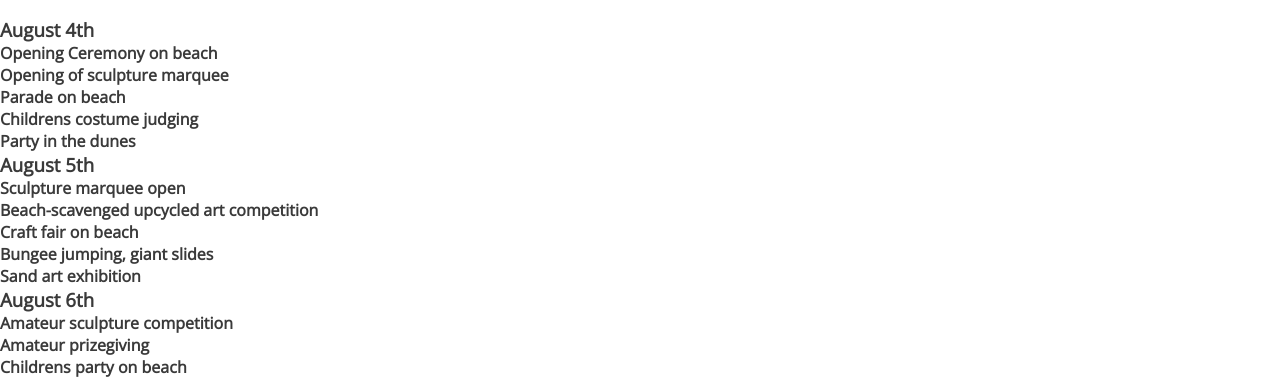
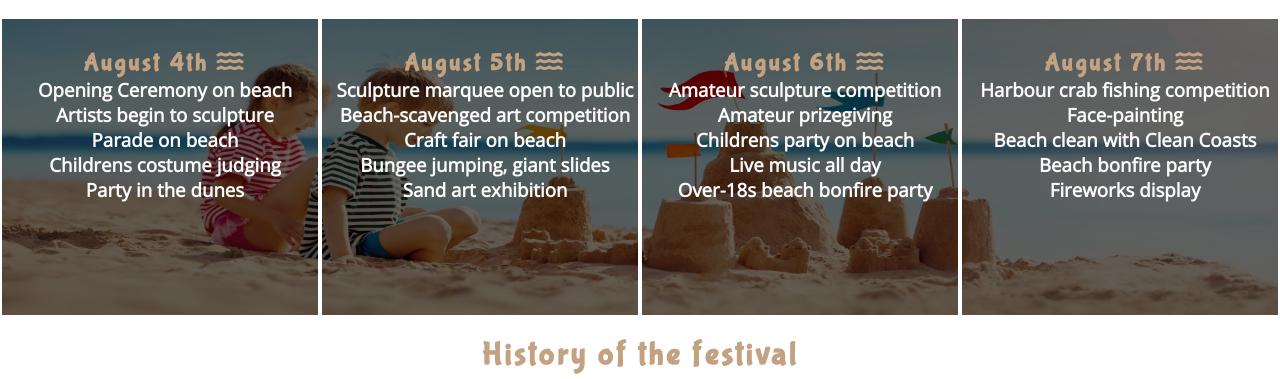
Before and after one commit to ericawall/portfolio-project-1, a plain HTML site: page home.html in a window 1280 px wide. Shown: the part 592-971 px from the top of the page. Drawn offline with nearby package versions, Linux system fonts and the light colour scheme.

Commit message:
Style and complete timetable section

```diff
--- a/assets/css/style.css
+++ b/assets/css/style.css
@@ -125,6 +125,29 @@ h1, h2 {
     position: absolute;
 }
 
+/* Timetable section */
+
+#timetable {
+    background-image: url(../images/timetable-img.webp);
+    background-repeat: no-repeat;
+    background-size: cover;
+    background-position: center;
+    width: 100%;
+    overflow: hidden;
+}
+
+#timetable div {
+    color: #fafafa;
+    background-color: rgba(0, 0, 0, 0.6);
+    width: 25%;
+    height: 300px;
+    float: left;
+    padding: 30px 0 0 10px;
+    text-align: center;
+    border: 2px solid white;
+    box-sizing: border-box;
+
+}
 
 /* History section */
 
--- a/home.html
+++ b/home.html
@@ -50,40 +50,42 @@
     <section>
         <h2 id="info">Festival News</h2>
     </section>
-
     <section>
         <h2 id="info">Timetable of events</h2>
+    </section>
+
+    <section id="timetable">
         <div>
-            <h3>August 4th</h3>
-            <h4>Opening Ceremony on beach</h4>
-            <h4>Opening of sculpture marquee</h4>
-            <h4>Parade on beach</h4>
-            <h4>Childrens costume judging</h4>
-            <h4>Party in the dunes</h4>
+            <h2>August 4th <i class="fas fa-water"></i></h2>
+            <h3>Opening Ceremony on beach</h3>
+            <h3>Artists begin to sculpture</h3>
+            <h3>Parade on beach</h3>
+            <h3>Childrens costume judging</h3>
+            <h3>Party in the dunes</h3>
         </div>
         <div>
-            <h3>August 5th</h3>
-            <h4>Sculpture marquee open</h4>
-            <h4>Beach-scavenged upcycled art competition </h4>
-            <h4>Craft fair on beach</h4>
-            <h4>Bungee jumping, giant slides</h4>
-            <h4>Sand art exhibition</h4>
+            <h2>August 5th <i class="fas fa-water"></i></h2>
+            <h3>Sculpture marquee open to public</h3>
+            <h3>Beach-scavenged art competition </h3>
+            <h3>Craft fair on beach</h3>
+            <h3>Bungee jumping, giant slides</h3>
+            <h3>Sand art exhibition</h3>
         </div>
         <div>
-            <h3>August 6th</h3>
-            <h4>Amateur sculpture competition</h4>
-            <h4>Amateur prizegiving</h4>
-            <h4>Childrens party on beach</h4>
-            <h4>Live music all day</h4>
-            <h4>Over-18s beach bonfire party</h4>
+            <h2>August 6th <i class="fas fa-water"></i></i></h3>
+            <h3>Amateur sculpture competition</h3>
+            <h3>Amateur prizegiving</h3>
+            <h3>Childrens party on beach</h3>
+            <h3>Live music all day</h3>
+            <h3>Over-18s beach bonfire party</h3>
         </div>
         <div>
-            <h3>August 7th</h3>
-            <h4>Harbour crab fishing competition</h4>
-            <h4>Face-painting</h4>
-            <h4>Beach clean with Clean Coasts</h4>
-            <h4>Beach bonfire party</h4>
-            <h4>Fireworks display</h4>
+            <h2>August 7th <i class="fas fa-water"></i></h2>
+            <h3>Harbour crab fishing competition</h3>
+            <h3>Face-painting</h3>
+            <h3>Beach clean with Clean Coasts</h3>
+            <h3>Beach bonfire party</h3>
+            <h3>Fireworks display</h3>
         </div>
     </section>
 
@@ -164,8 +166,7 @@
                 <p>
                     Doyle and Mulvaney piece was called "Shipwreck" which featured a sailor clinging to a ships mast,
                     hauling another another out of the sea.
-                    It measures approx. 6ft in height, with base measurements of 10ft x 15ft <br>
-                    <em>image left: "Shipwreck" sand sculpture</em></p>
+                    It measures approx. 6ft in height, with base measurements of 10ft x 15ft</p>
             </div>
         </div>
         <div id="right-history">
```
Also changed, not shown: assets/images/timetable-img.webp (added), assets/unrequired images/duncannon.webp (added).
